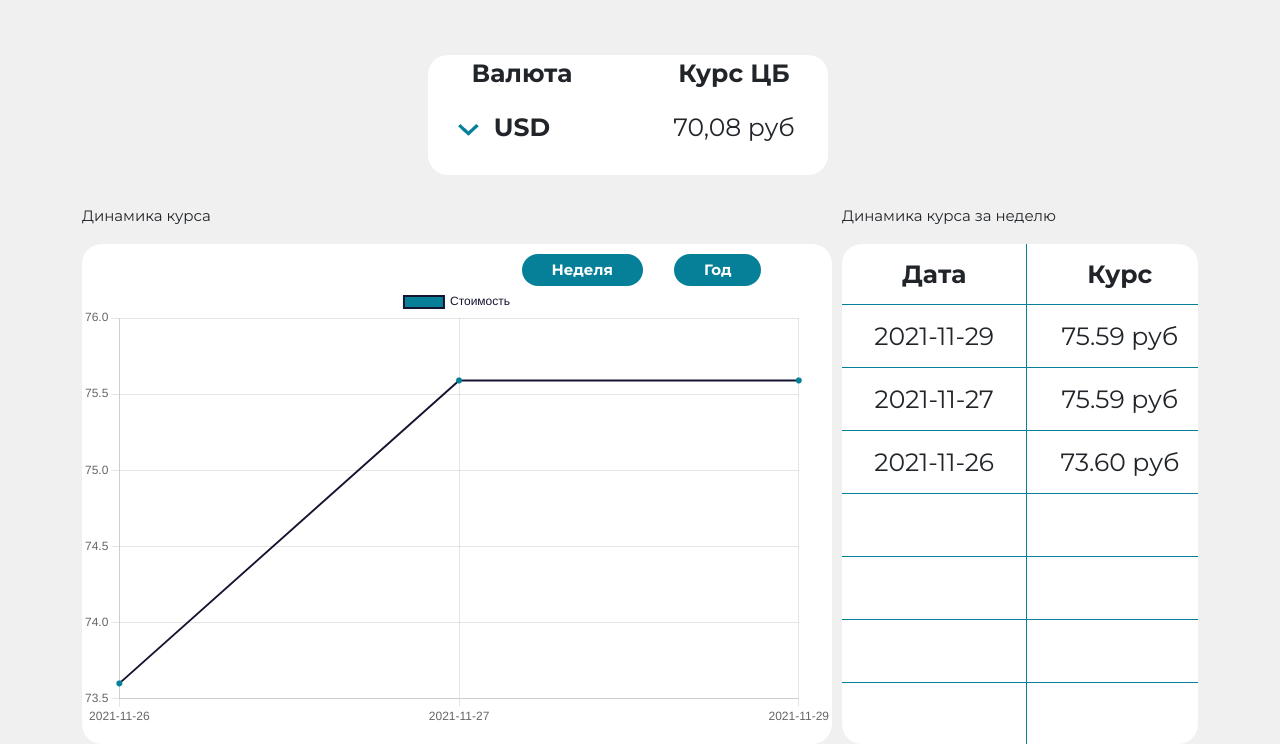
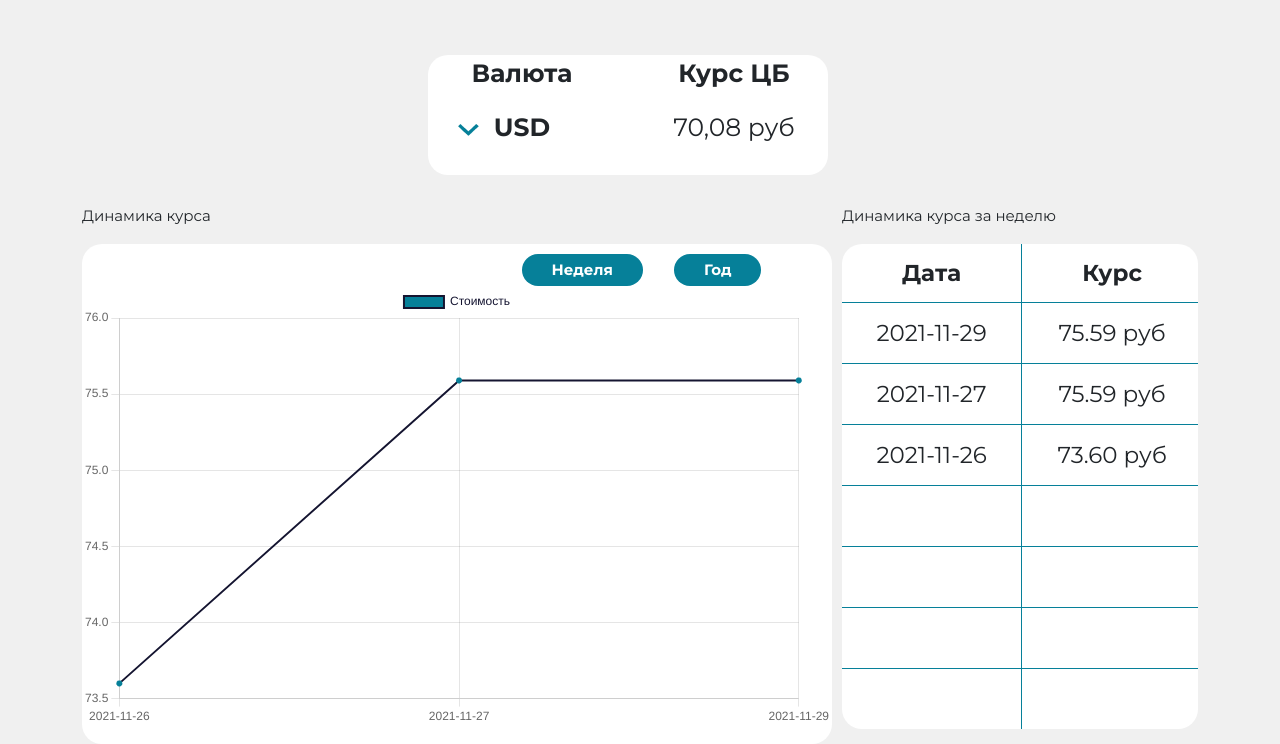
Before and after one commit to ReducetoLover/parsingval, a Django app: page /currency in a window 1280 px wide. Shown: the part 81-825 px from the top of the page. Run offline with Django 3.2, Linux system fonts and the light colour scheme; some libraries are stand-ins or nearby versions.

Commit message:
pip DE@D

```diff
--- a/testproject/main/static/css/style.css
+++ b/testproject/main/static/css/style.css
@@ -206,7 +206,7 @@ h2{
     text-align:center;
 }
 .currency-td{
-    font-size: 24px;
+    font-size: 23px;
     font-family: 'Montserrat';
     border: 1px solid #068099;
 }
@@ -296,7 +296,7 @@ h2{
         max-height: 500px;
     }
     .currency-td{
-        font-size: 25px;
+        font-size: 23px;
     }
     .table-rad{
         padding: 15px 60px;
@@ -460,7 +460,7 @@ h2{
         max-height: 350px;
     }
     .currency-td{
-        font-size: 14px;
+        font-size: 12px;
     }
     .table-rad{
         padding: 5px 31px;
```
